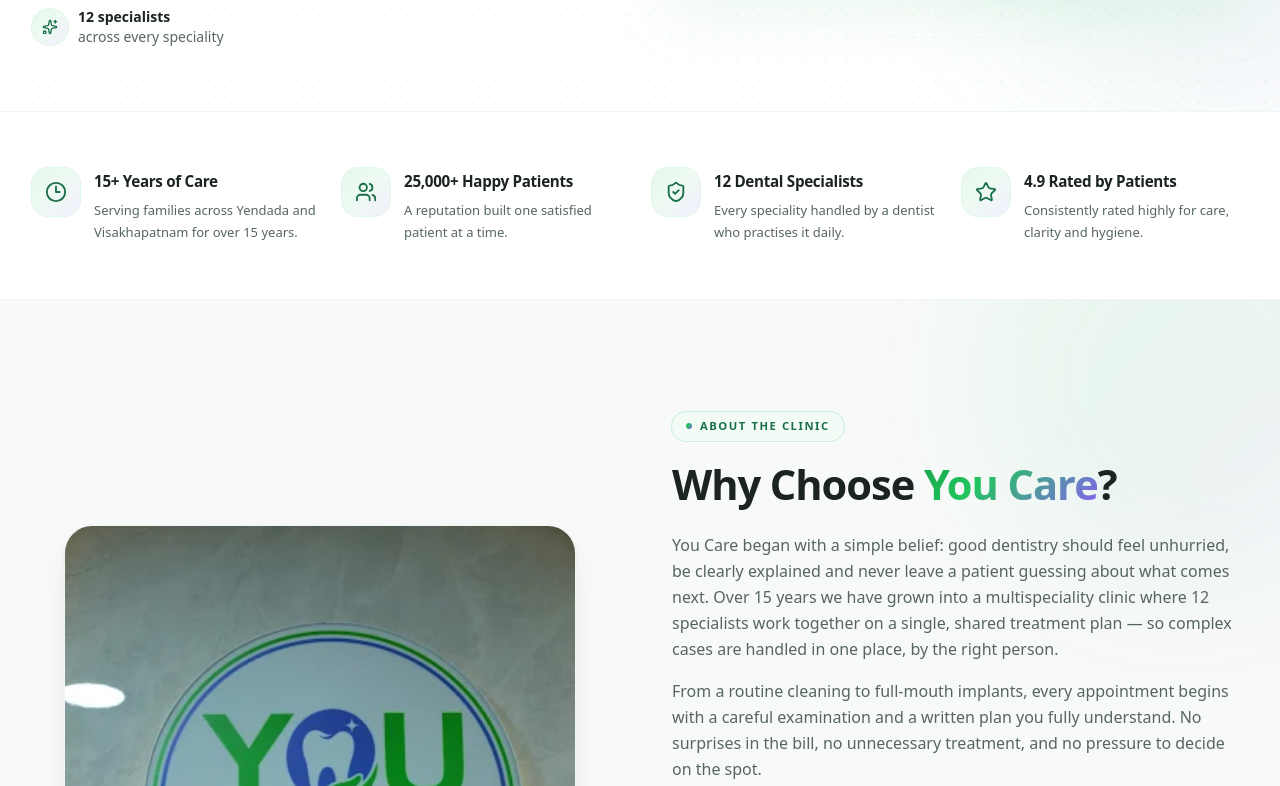
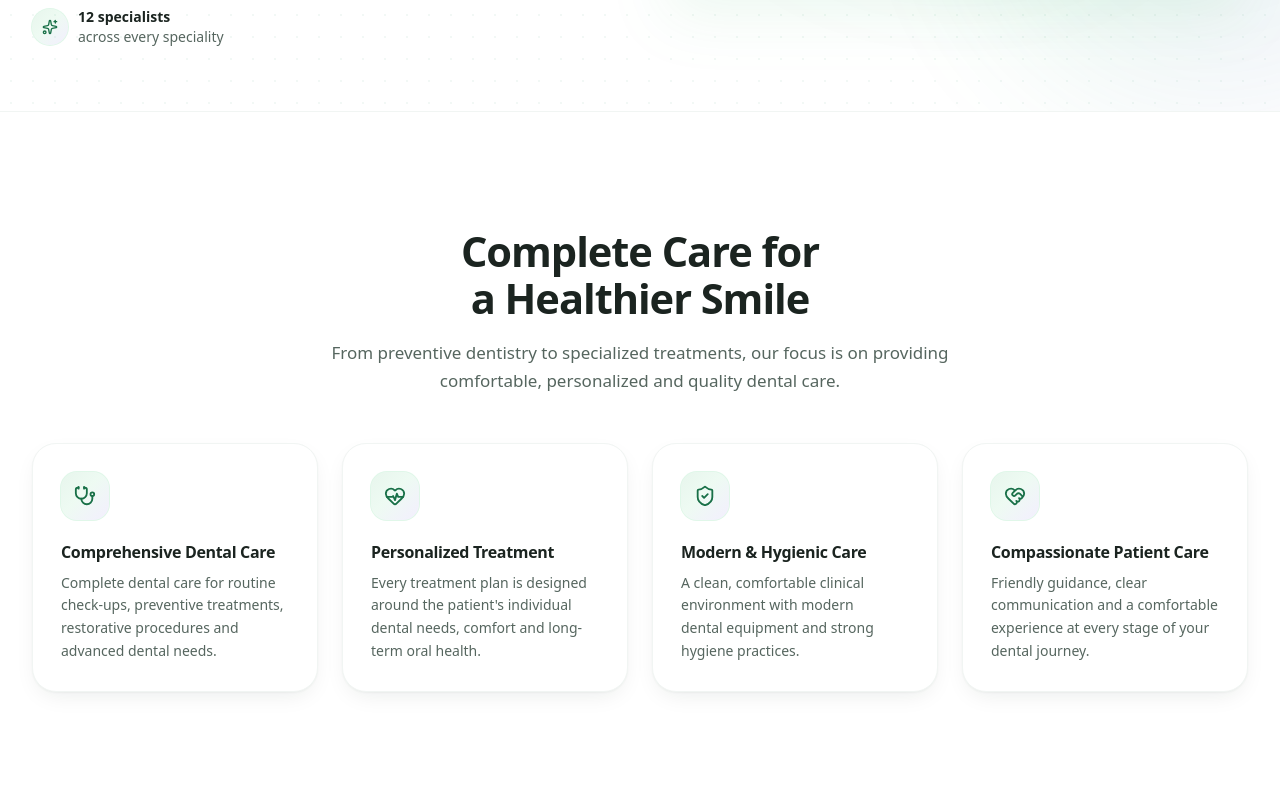
Before and after one commit to Prasadnimmale/dental-clinic, a Next.js app: page / in a window 1280 px wide. Shown: the part 754-1540 px from the top of the page. Built offline with nearby package versions, Linux system fonts and the light colour scheme; a web font is replaced by a local one.

Commit message:
add the section

```diff
--- a/src/components/home/TrustSection.tsx
+++ b/src/components/home/TrustSection.tsx
@@ -1,32 +1,76 @@
+import {
+  HeartHandshake,
+  HeartPulse,
+  ShieldCheck,
+  Stethoscope,
+} from "lucide-react";
 import { Container } from "@/components/common/Container";
 import { IconCard } from "@/components/common/IconCard";
 import { Reveal } from "@/components/common/Reveal";
-import { trustHighlights } from "@/data/trust";
+import { SectionHeading } from "@/components/common/SectionHeading";
+
+const careBenefits = [
+  {
+    title: "Comprehensive Dental Care",
+    description:
+      "Complete dental care for routine check-ups, preventive treatments, restorative procedures and advanced dental needs.",
+    icon: Stethoscope,
+  },
+  {
+    title: "Personalized Treatment",
+    description:
+      "Every treatment plan is designed around the patient's individual dental needs, comfort and long-term oral health.",
+    icon: HeartPulse,
+  },
+  {
+    title: "Modern & Hygienic Care",
+    description:
+      "A clean, comfortable clinical environment with modern dental equipment and strong hygiene practices.",
+    icon: ShieldCheck,
+  },
+  {
+    title: "Compassionate Patient Care",
+    description:
+      "Friendly guidance, clear communication and a comfortable experience at every stage of your dental journey.",
+    icon: HeartHandshake,
+  },
+];
 
 /**
- * Compact trust strip directly below the hero — four promises, minimal and
- * icon-led so it reads as reassurance rather than a feature grid.
+ * Benefits section directly below the hero, focused on patient care instead
+ * of unverified clinic statistics.
  */
 export function TrustSection() {
   return (
     <section
-      aria-label="Why patients trust us"
-      className="relative border-y border-ink-100 bg-white py-12 sm:py-14"
+      aria-labelledby="care-benefits-heading"
+      className="relative border-y border-ink-100 bg-white py-16 sm:py-20 lg:py-24"
     >
       <Container>
-        <ul className="grid gap-8 sm:grid-cols-2 lg:grid-cols-4 lg:gap-6">
-          {trustHighlights.map((item, index) => (
-            <Reveal key={item.title} delay={index * 0.07}>
+        <Reveal className="mb-10 sm:mb-12">
+          <SectionHeading
+            title={
+              <span id="care-benefits-heading">
+                Complete Care for a Healthier Smile
+              </span>
+            }
+            description="From preventive dentistry to specialized treatments, our focus is on providing comfortable, personalized and quality dental care."
+          />
+        </Reveal>
+
+        <div className="grid auto-rows-fr gap-5 sm:grid-cols-2 sm:gap-6 lg:grid-cols-4">
+          {careBenefits.map((item, index) => (
+            <Reveal key={item.title} delay={index * 0.07} className="h-full">
               <IconCard
                 icon={item.icon}
                 title={item.title}
                 description={item.description}
-                variant="plain"
+                variant="card"
                 className="h-full"
               />
             </Reveal>
           ))}
-        </ul>
+        </div>
       </Container>
     </section>
   );
```
